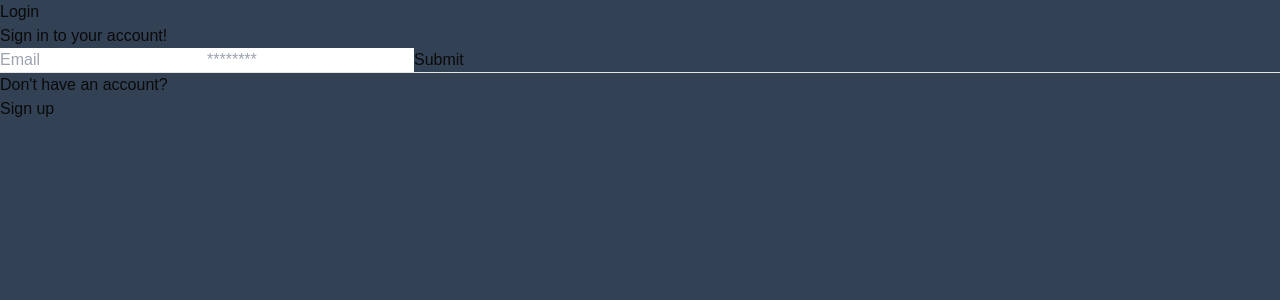
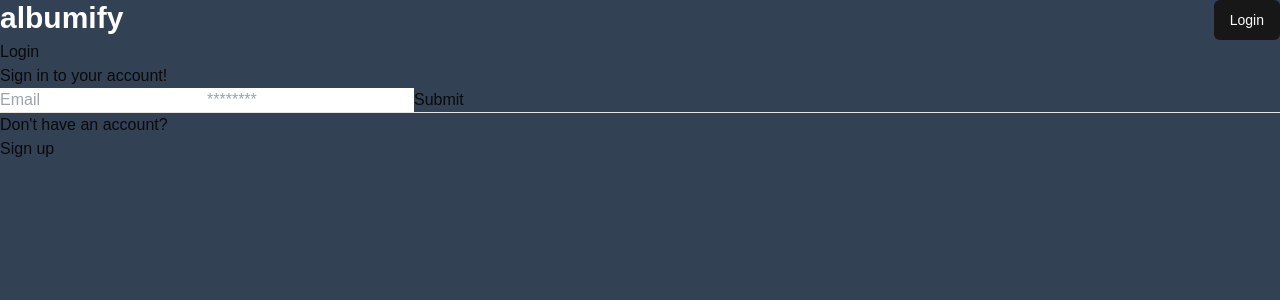
Before and after one commit to sam-laskowski/albumifyV2, a Next.js app: page /signup in a window 1280 px wide. Shown: the top 300 px of the page. Built offline with nearby package versions, Linux system fonts and the light colour scheme; no server answers.

Commit message:
added header component for layout

```diff
--- a/src/app/layout.tsx
+++ b/src/app/layout.tsx
@@ -2,6 +2,7 @@ import type { Metadata } from "next";
 import localFont from "next/font/local";
 import "./globals.css";
 import { AuthProvider } from "@/context/AuthContext";
+import Header from "@/components/Header";
 
 const geistSans = localFont({
   src: "./fonts/GeistVF.woff",
@@ -32,6 +33,7 @@ export default function RootLayout({
         className={`${geistSans.variable} ${geistMono.variable} antialiased bg-slate-700`}
       >
         <AuthProvider>
+          <Header />
           <div>{auth}</div>
           <div>{children}</div>
         </AuthProvider>
--- a/src/app/overview/components/SideAlbumView.tsx
+++ b/src/app/overview/components/SideAlbumView.tsx
@@ -46,6 +46,7 @@ const SideAlbumView: React.FC<SideAlbumView> = ({
   async function handleSubmitRating() {
     if (globalUser == null) {
       router.push("/signup");
+      resetRating();
       return;
     }
 
--- a/src/app/overview/page.tsx
+++ b/src/app/overview/page.tsx
@@ -17,12 +17,6 @@ export default function Page() {
     <>
       <div className="flex flex-row justify-between">
         <div className="flex flex-col">
-          <h1
-            className="text-white font-extrabold text-3xl cursor-pointer"
-            onClick={() => router.push("/")}
-          >
-            albumify
-          </h1>
           <SideAlbumSearch
             artistSearchValue={artistSearchValue}
             setArtistSearchValue={setArtistSearchValue}
--- a/src/app/page.tsx
+++ b/src/app/page.tsx
@@ -12,20 +12,6 @@ export default function Page() {
   const { globalUser, logout } = useAuth();
   return (
     <>
-      <header className="flex flex-row justify-between">
-        <h1 className="text-white font-extrabold text-3xl cursor-pointer">
-          albumify
-        </h1>
-        <div className="flex flex-row gap-2">
-          {!globalUser && (
-            <Link href="/login">
-              <Button>Login</Button>
-            </Link>
-          )}
-
-          {globalUser && <Button onClick={logout}>Logout</Button>}
-        </div>
-      </header>
       <Button onClick={() => router.push("/overview")}>Explore</Button>
     </>
   );
--- /dev/null
+++ b/src/app/profile/[user_id]/UserProfile.tsx
@@ -0,0 +1,7 @@
+import React from "react";
+
+const UserProfile = () => {
+  return <div>UserProfile</div>;
+};
+
+export default UserProfile;
--- /dev/null
+++ b/src/components/Header.tsx
@@ -0,0 +1,32 @@
+"use client";
+import Link from "next/link";
+import { useRouter } from "next/navigation";
+import React from "react";
+import { Button } from "./ui/button";
+import { useAuth } from "@/context/AuthContext";
+
+const Header = () => {
+  const router = useRouter();
+
+  const { globalUser, logout } = useAuth();
+  return (
+    <>
+      <header className="flex flex-row justify-between">
+        <h1 className="text-white font-extrabold text-3xl cursor-pointer">
+          albumify
+        </h1>
+        <div className="flex flex-row gap-2">
+          {!globalUser && (
+            <Link href="/login">
+              <Button>Login</Button>
+            </Link>
+          )}
+
+          {globalUser && <Button onClick={logout}>Logout</Button>}
+        </div>
+      </header>
+    </>
+  );
+};
+
+export default Header;
```
